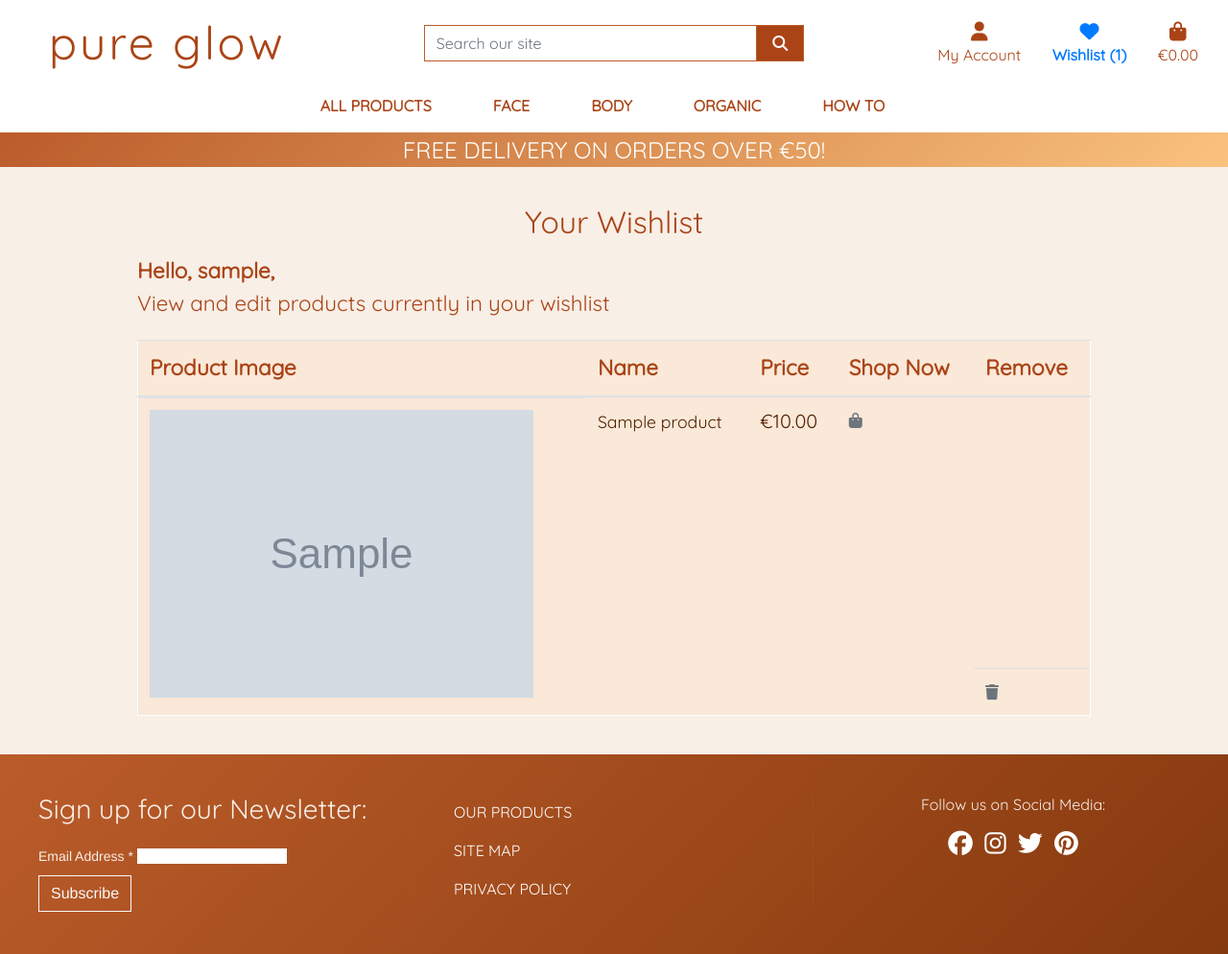
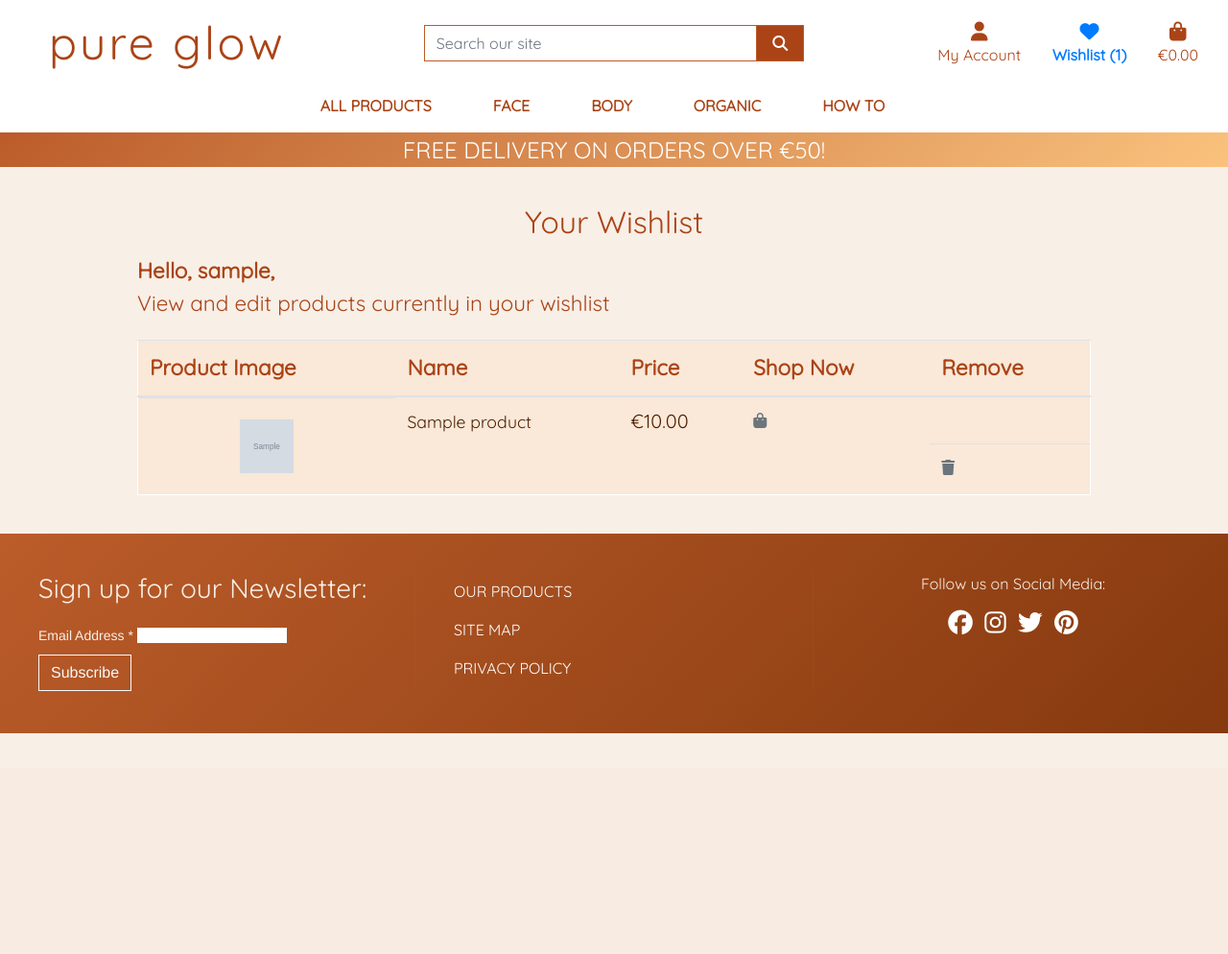
Before and after one commit to RozWelch/pureglow, a Django app: page /wishlist/ in a window 1280 px wide. Shown: the whole page at 96% size. After the commit the page ends 764 px from the top, so only its background shows below. Run offline with Django 3.2, Linux system fonts and the light colour scheme; a user stored in the database is signed in; tables that the repository leaves empty hold one stand-in row (values such as "Sample post"); grey boxes marked "Sample" are stand-in pictures; parts of the project's set-up code (start-up, migrations or seed data) failed here and were passed over; some libraries are stand-ins or nearby versions.

Commit message:
Fix product size on wishlist table

```diff
--- a/static/css/base.css
+++ b/static/css/base.css
@@ -242,6 +242,13 @@ footer a:hover {
 }
 
 /* ------------------------ Wishlist table */
+.product-image-small {
+    width: 3.5rem;
+    height: 3.5rem;
+    margin: 10px auto;
+    display: flex;
+}
+
 .wishlist-td {
     display: flex;
 }
```
Also changed, not shown: media/organic_daily_face_moisturiser.jpg (added).
